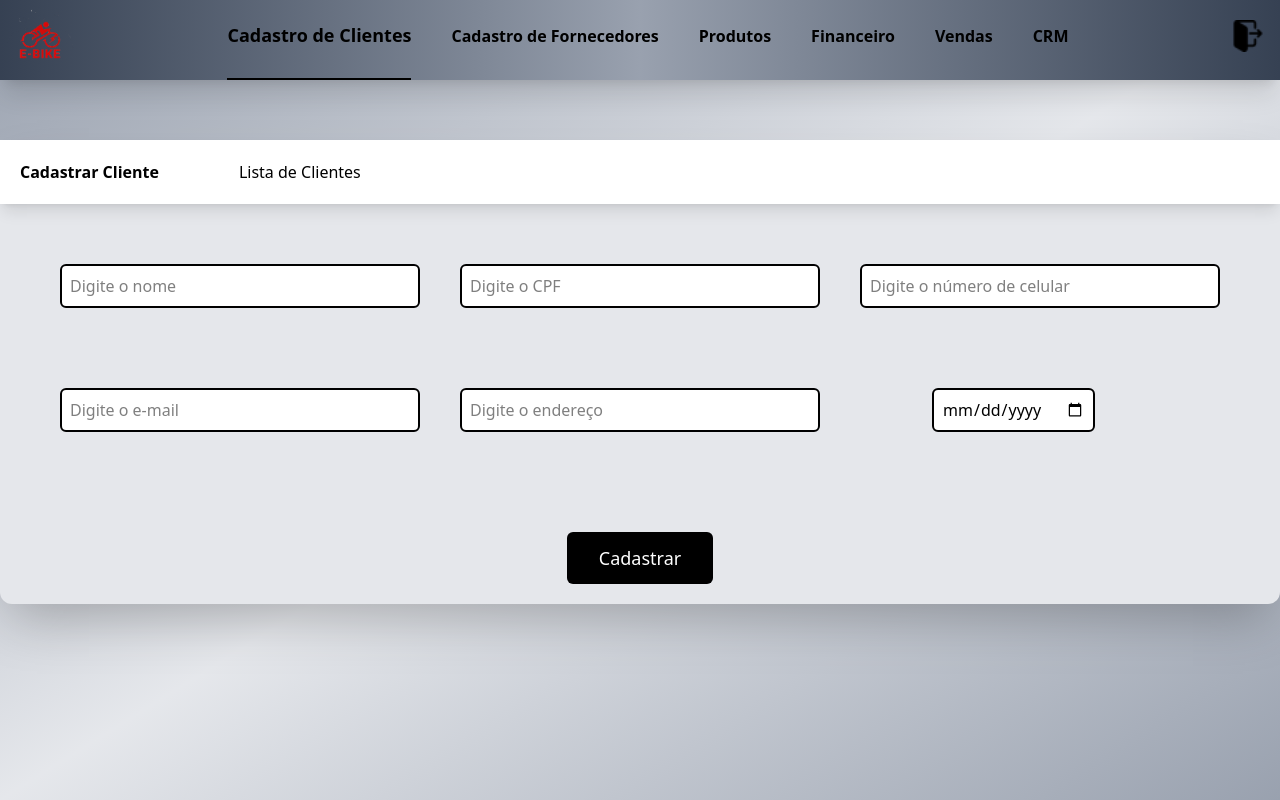
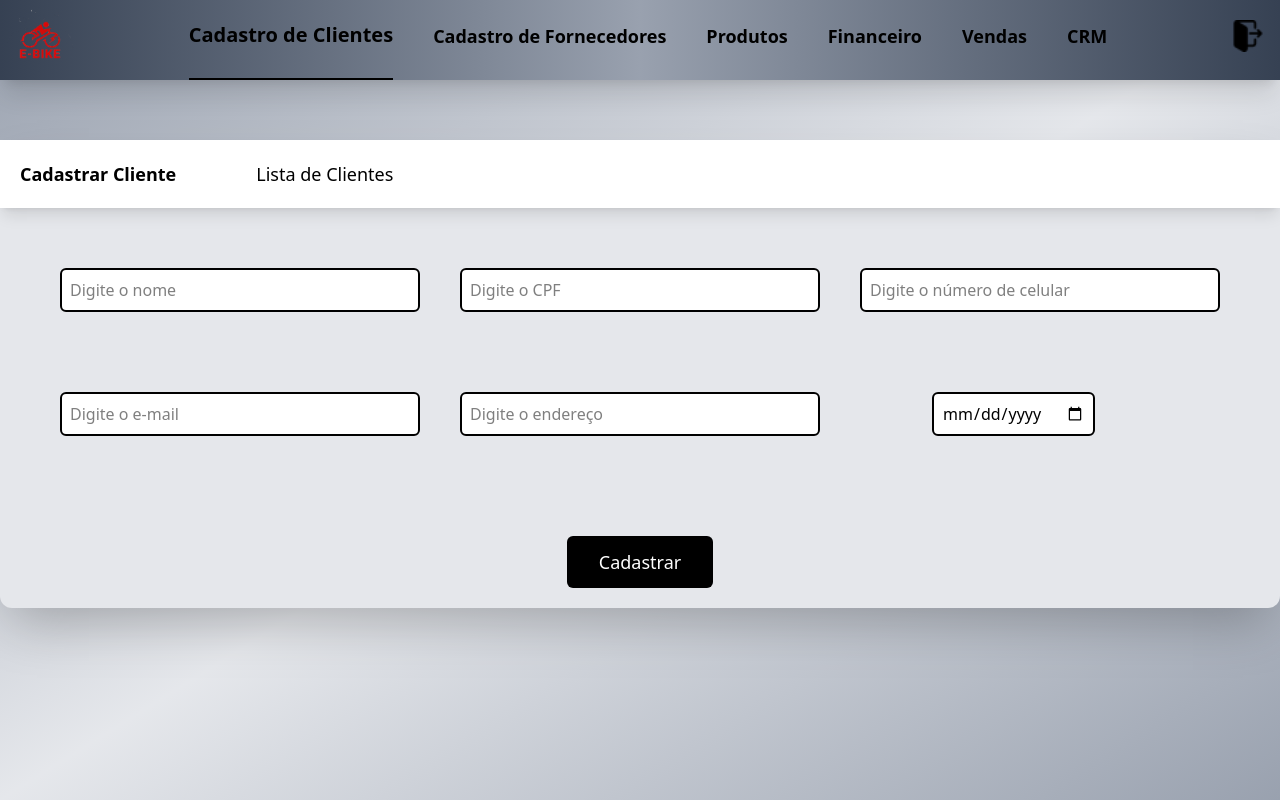
Before and after one commit to thiago-lq/Sistema-gerencial, a React (Vite) app: page /home in a window 1280 px wide. Built offline with nearby package versions, Linux system fonts and the light colour scheme; no server answers; the database is empty; sample sign-in values are in the browser's storage.

Commit message:
melhorias nos botões

```diff
--- a/src/components/Clientes/CadastroClientes.jsx
+++ b/src/components/Clientes/CadastroClientes.jsx
@@ -10,7 +10,7 @@ export default function CadastroClientes({ aoSalvar, listaCliente, clienteEditar
             <div>
                 <div className="flex gap-10 bg-white w-full shadow-lg">
                     <button
-                        className={`p-5 ${
+                        className={`p-5 hover:opacity-60 cursor-pointer transition text-lg ${
                             tabMenu === "CadastrarCliente"
                             ? "font-bold p-3"
                             : ""
@@ -20,7 +20,7 @@ export default function CadastroClientes({ aoSalvar, listaCliente, clienteEditar
                         Cadastrar Cliente
                     </button>
                     <button
-                        className={`p-5 ${
+                        className={`p-5 hover:opacity-60 cursor-pointer transition text-lg ${
                             tabMenu === "ListaCliente"
                             ? "font-bold p-3"
                             : ""
--- a/src/components/Fornecedor/CadastroFornecedor.jsx
+++ b/src/components/Fornecedor/CadastroFornecedor.jsx
@@ -10,7 +10,7 @@ export default function CadastroFornecedor({ aoSalvar, listaFornecedor, forneced
             <div>
                 <div className="flex gap-10 bg-white w-full shadow-lg">
                     <button
-                        className={`p-5 ${
+                        className={`p-5 hover:opacity-60 cursor-pointer transition text-lg ${
                             tabMenu === "CadastrarFornecedor"
                             ? "font-bold p-3"
                             : ""
@@ -20,7 +20,7 @@ export default function CadastroFornecedor({ aoSalvar, listaFornecedor, forneced
                         Cadastrar Fornecedor
                     </button>
                     <button
-                        className={`p-5 ${
+                        className={`p-5 hover:opacity-60 text-lg transition cursor-pointer ${
                             tabMenu === "ListaFornecedor"
                             ? "font-bold p-3"
                             : ""
--- a/src/components/Produtos/CadastroProduto.jsx
+++ b/src/components/Produtos/CadastroProduto.jsx
@@ -10,7 +10,7 @@ export default function CadastroProduto({ aoSalvar, listaProduto, produtoEditar,
             <div>
                 <div className="flex gap-10 bg-white w-full shadow-lg">
                     <button
-                        className={`p-5 ${
+                        className={`p-5 hover:opacity-60 text-lg transition cursor-pointer ${
                             tabMenu === "CadastrarProduto"
                             ? "font-bold p-3"
                             : ""
@@ -20,7 +20,7 @@ export default function CadastroProduto({ aoSalvar, listaProduto, produtoEditar,
                         Cadastrar Produto
                     </button>
                     <button
-                        className={`p-5 ${
+                        className={`p-5 hover:opacity-60 text-lg transition cursor-pointer ${
                             tabMenu === "ListaProduto"
                             ? "font-bold p-3"
                             : ""
--- a/src/components/TabMenu.jsx
+++ b/src/components/TabMenu.jsx
@@ -252,9 +252,9 @@ export default function TabMenu({logout}) {
         </div>
         <div className="flex gap-10">
             <button
-          className={`pb-2 ${
+          className={`pb-2 hover:opacity-60 text-lg transition cursor-pointer ${
             tabMenu === "CadastroClientes"
-              ? "border-b-2 border-black font-bold text-lg"
+              ? "border-b-2 border-black font-bold text-xl"
               : ""
           }`}
           onClick={() => setTabMenu("CadastroClientes")}
@@ -262,9 +262,9 @@ export default function TabMenu({logout}) {
           <p className="font-semibold">Cadastro de Clientes</p>
         </button>
         <button
-          className={`pb-2 ${
+          className={`pb-2 hover:opacity-60 text-lg transition cursor-pointer ${
             tabMenu === "CadastroFornecedores"
-              ? "border-b-2 border-black font-bold text-lg"
+              ? "border-b-2 border-black font-bold text-xl"
               : ""
           }`}
           onClick={() => setTabMenu("CadastroFornecedores")}
@@ -272,31 +272,31 @@ export default function TabMenu({logout}) {
           <p className="font-semibold">Cadastro de Fornecedores</p>
         </button>
         <button
-          className={`pb-2 ${
-            tabMenu === "Produtos" ? "border-b-2 border-black font-bold text-lg" : ""
+          className={`pb-2 hover:opacity-60 text-lg transition cursor-pointer ${
+            tabMenu === "Produtos" ? "border-b-2 border-black font-bold text-xl" : ""
           }`}
           onClick={() => setTabMenu("Produtos")}
         >
           <p className="font-semibold">Produtos</p>
         </button>
         <button
-          className={`pb-2 ${
-            tabMenu === "Financeiro" ? "border-b-2 border-black font-bold text-lg" : ""
+          className={`pb-2 hover:opacity-60 text-lg transition cursor-pointer ${
+            tabMenu === "Financeiro" ? "border-b-2 border-black font-bold text-xl" : ""
           }`}
           onClick={() => setTabMenu("Financeiro")}
         >
           <p className="font-semibold">Financeiro</p>
         </button>
         <button
-          className={`pb-2 ${
-            tabMenu === "Vendas" ? "border-b-2 border-black font-bold text-lg" : ""
+          className={`pb-2 hover:opacity-60 text-lg transition cursor-pointer ${
+            tabMenu === "Vendas" ? "border-b-2 border-black font-bold text-xl" : ""
           }`}
           onClick={() => setTabMenu("Vendas")}
         >
           <p className="font-semibold">Vendas</p>
         </button>
         <button
-          className={`pb-2 ${
+          className={`pb-2 hover:opacity-60 text-lg transition cursor-pointer ${
             tabMenu === "CRM" ? "border-b-2 border-black font-bold text-lg" : ""
           }`}
           onClick={() => setTabMenu("CRM")}
@@ -306,7 +306,7 @@ export default function TabMenu({logout}) {
         </div>
         <div className="mx-4 my-5">
           <button onClick={logout}>
-            <img src={Logout} alt="Sair" className="hover:opacity-40 cursor-pointer h-[2rem]"/>
+            <img src={Logout} alt="Sair" className="hover:opacity-60 cursor-pointer h-[2rem]"/>
           </button>
         </div>
       </div>
```
